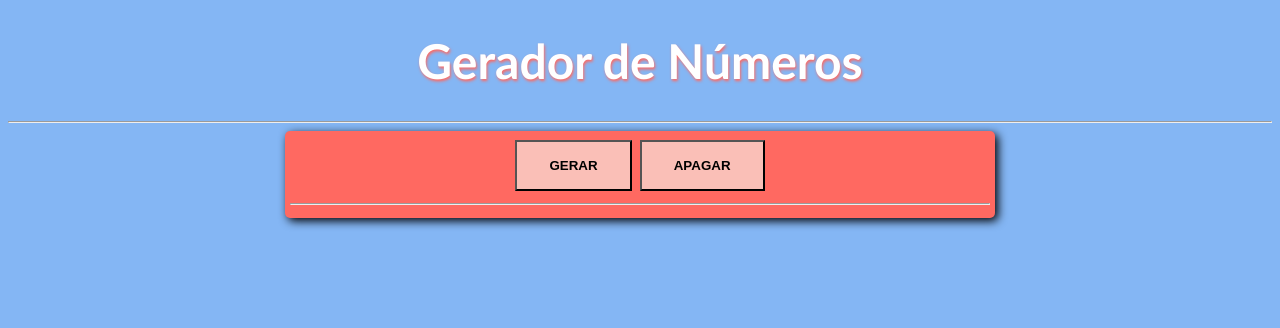
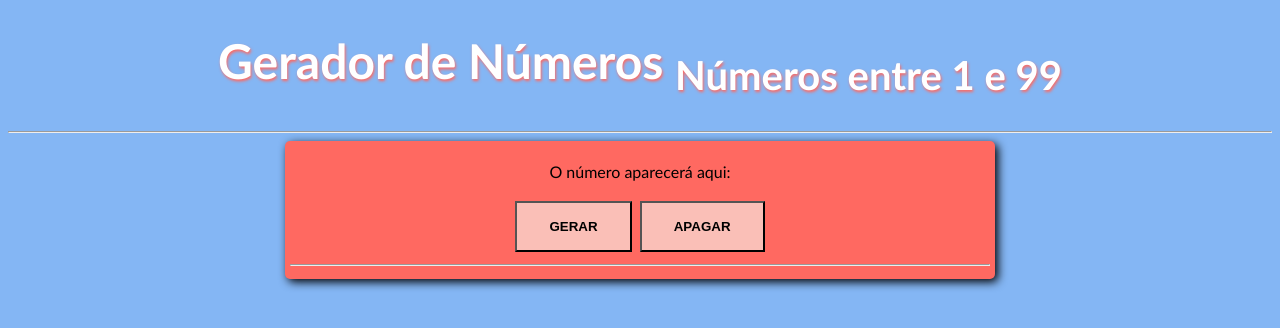
Before and after one commit to FischerJoao/Math-Random.JS, a plain HTML site: page index.html in a window 1280 px wide. Drawn offline with Linux system fonts and the light colour scheme.

Commit message:
html complete

```diff
--- a/index.html
+++ b/index.html
@@ -10,13 +10,15 @@
 </head>
 <body>
     <header>
-        <h1>Gerador de Números</h1>
+        <h1>Gerador de Números <sub>Números entre 1 e 99</sub> </h1>
+
         <hr>
     </header>
 
     <section>
-        <div id="result">
-
+        <div>
+            <p id="msg">O número aparecerá aqui:</p>
+            <p id="result"></p>
         </div>
 
         <div>
@@ -24,7 +26,14 @@
             <input onclick="apagar()" type="button" value="APAGAR">
         </div>
         <hr>
+
+        <div id="sorteados">
+
+        </div>
+
     </section>
+
+    <script src="script.js"></script>
 
 </body>
 </html>
```
